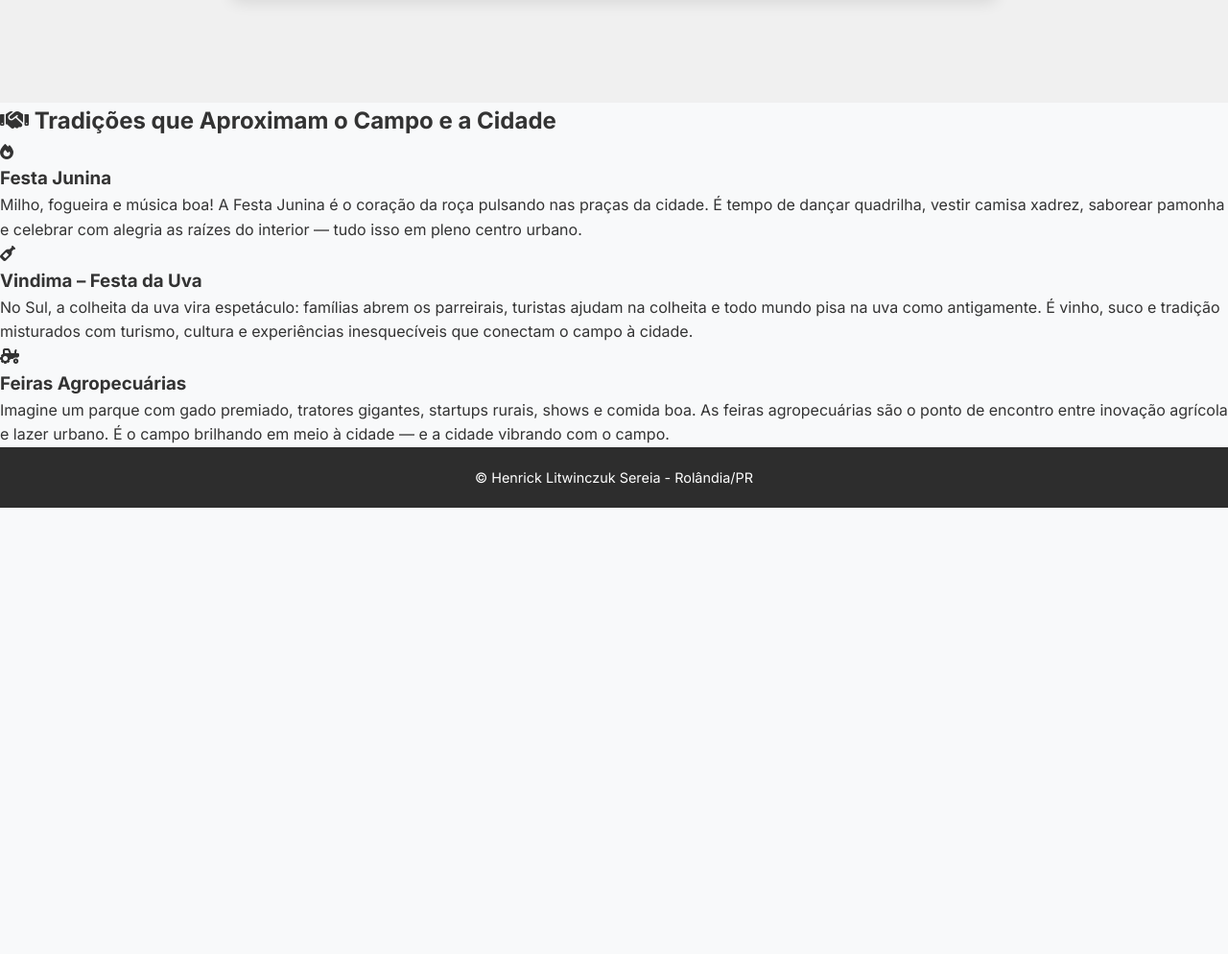
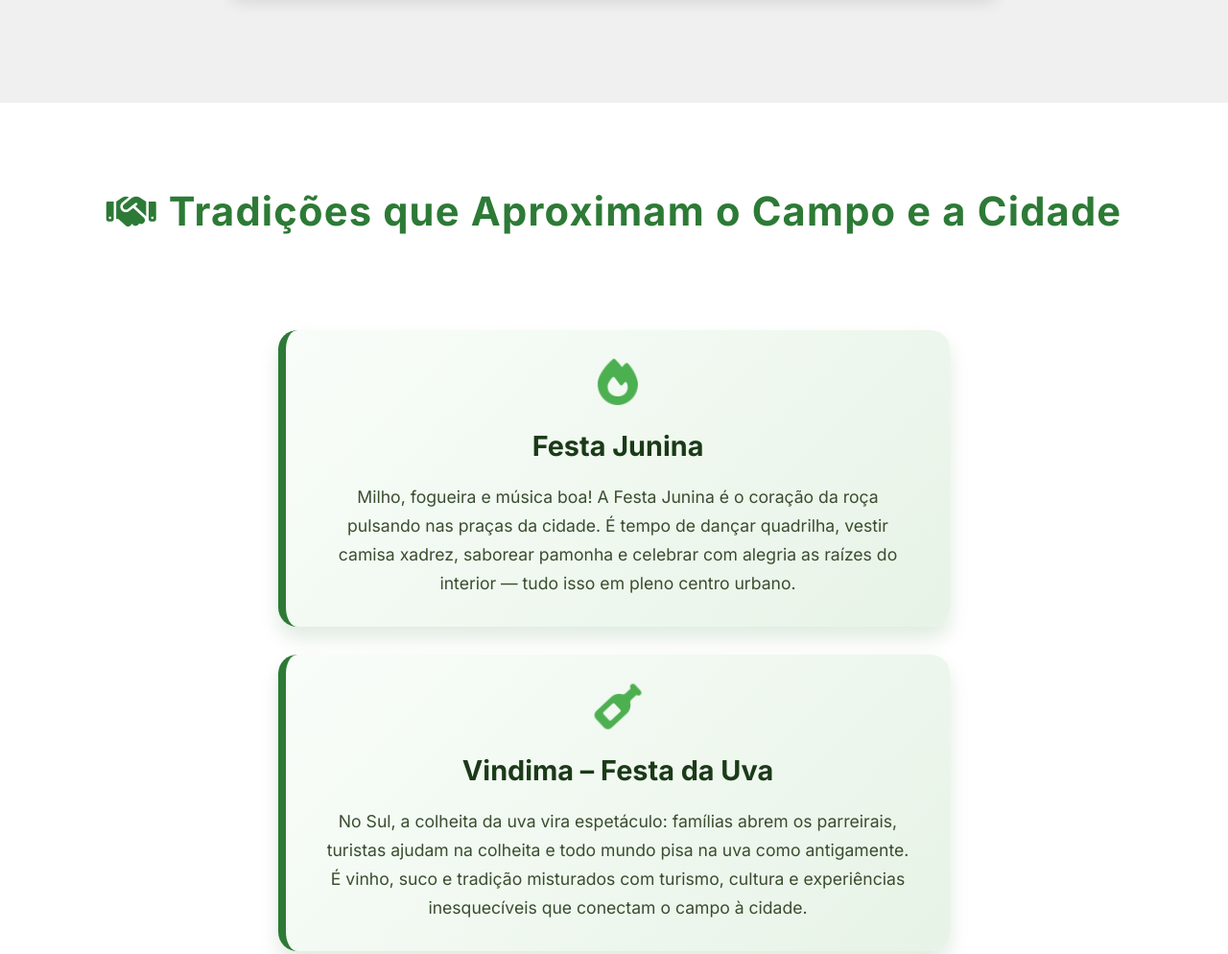
Before and after one commit to henrickthecodemaster/Agrinho, a plain HTML site: page index.html in a window 1280 px wide. Shown: the part 2808-3802 px from the top of the page at 96% size. Before the commit the page ends 3337 px from the top, so only its background shows below. Drawn offline with Linux system fonts and the light colour scheme.

Commit message:
Update styles.css

```diff
--- a/styles.css
+++ b/styles.css
@@ -140,4 +140,95 @@ footer {
   }
   to {
     opacity: 1;
-    transform: translateY
+    transform: translateY(0);
+ }
+}
+.tradicoes {
+  background-color: #fff;
+  padding: 80px 20px;
+  text-align: center;
+  overflow: hidden;
+}
+
+.tradicoes h2 {
+  font-size: 2.6rem;
+  color: #2d7a36;
+  margin-bottom: 50px;
+  display: flex;
+  align-items: center;
+  justify-content: center;
+  gap: 12px;
+  font-weight: 800;
+  letter-spacing: 1.2px;
+  opacity: 0;
+  transform: translateY(30px);
+  animation: fadeSlideUp 0.8s forwards ease-out;
+}
+
+.tradicao-card {
+  background: linear-gradient(135deg, #f9fdf9 0%, #e7f3e7 100%);
+  max-width: 700px;
+  margin: 30px auto;
+  padding: 30px 40px;
+  border-radius: 20px;
+  border-left: 8px solid #2d7a36;
+  box-shadow: 0 12px 20px rgba(45, 122, 54, 0.15);
+  cursor: pointer;
+
+  opacity: 100;
+  transform: translateY(40px);
+  transition: transform 0.4s ease, box-shadow 0.4s ease;
+  will-change: transform;
+}
+
+.tradicao-card:hover {
+  animation: bounce 0.5s ease forwards;
+  box-shadow: 0 24px 36px rgba(45, 122, 54, 0.3);
+}
+
+.tradicao-card i {
+  font-size: 3rem;
+  color: #4caf50;
+  margin-bottom: 20px;
+  animation: sway 4s ease-in-out infinite;
+  display: inline-block;
+}
+
+.tradicao-card h3 {
+  font-size: 1.8rem;
+  margin-bottom: 15px;
+  color: #1b3a18;
+  font-weight: 700;
+}
+
+.tradicao-card p {
+  font-size: 1.1rem;
+  color: #3a4d2f;
+  line-height: 1.7;
+  font-weight: 500;
+}
+
+@keyframes fadeSlideUp {
+  to {
+    opacity: 1;
+    transform: translateY(0);
+  }
+}
+
+@keyframes sway {
+  0%, 100% {
+    transform: rotate(0deg);
+  }
+  50% {
+    transform: rotate(4deg);
+  }
+}
+
+@keyframes bounce {
+  0%, 100% {
+    transform: translateY(0) scale(1);
+  }
+  50% {
+    transform: translateY(-20px) scale(1.03);
+  }
+}
```
